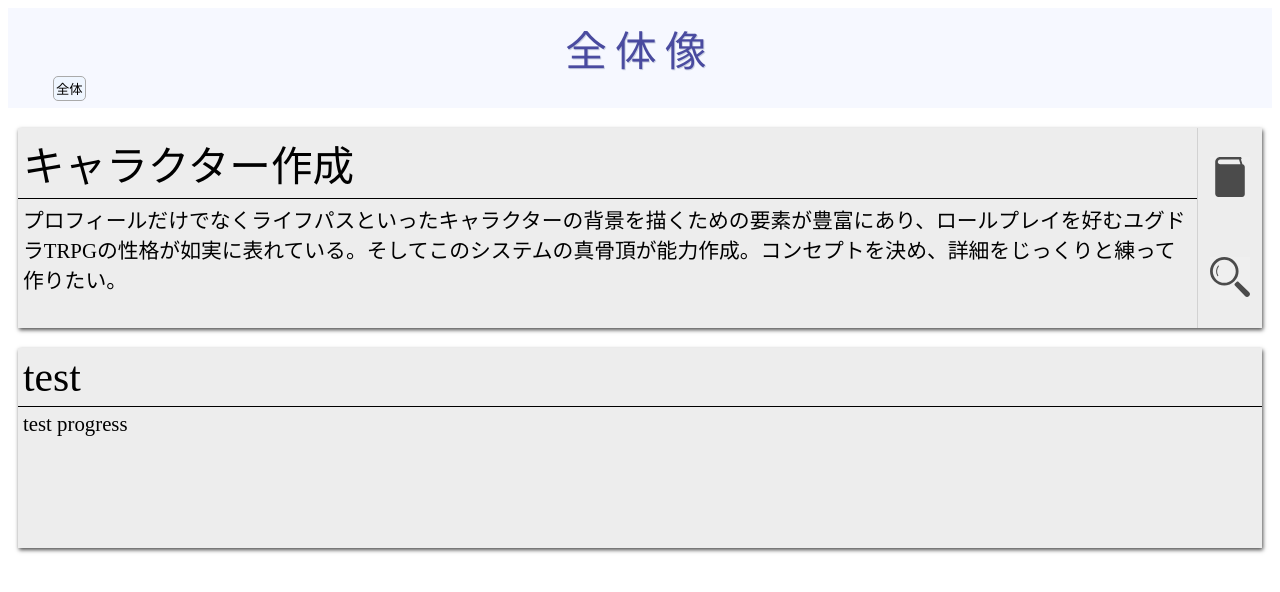
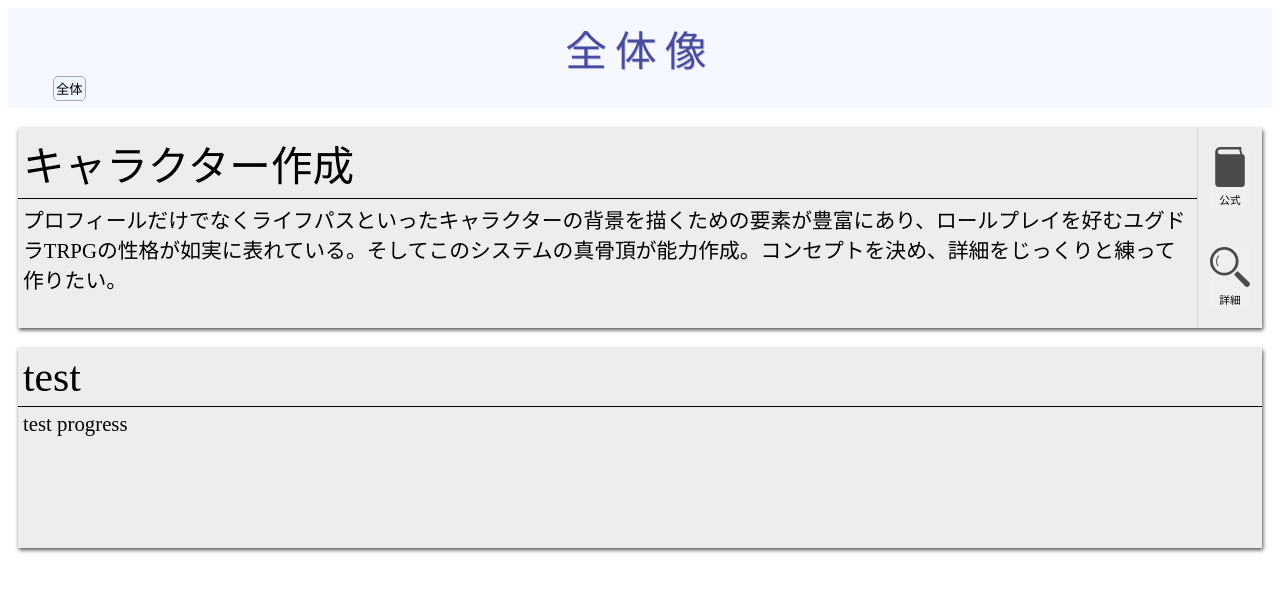
Before and after one commit to qwertyhoge/ygg_trpg_explain, a React app: page / in a window 1280 px wide. Shown: the top 592 px of the page. Built offline with nearby package versions, Linux system fonts and the light colour scheme; the HTML template or start-up script is replaced by a standard one.

Commit message:
added defined title of the links in ProgressCardLinks

```diff
--- a/src/ProgressCardLinks.jsx
+++ b/src/ProgressCardLinks.jsx
@@ -1,6 +1,12 @@
 import bookSvg from './book.svg'
 import loupeSvg from './loupe.svg'
 import transitionPage from './transitionpage';
+import styled from 'styled-components';
+
+const LinkTitle = styled.p`
+margin: 2px 0px;
+font-size: 0.8em;
+`;
 
 function ProgressCardLinks(props){
     const infoStyles = {
@@ -21,18 +27,25 @@ function ProgressCardLinks(props){
         cursor: 'pointer'
     };
 
+
     return (
     <div className="links" style={infoStyles}>
         {props.reference &&
         <button onClick={() => transitionPage(props.pageSetter, props.reference)} style={buttonStyles}>
             <img src={bookSvg} style={{width: '100%'}}>
             </img>
+            <LinkTitle>
+                公式
+            </LinkTitle>
         </button>
         }
         {props.detail &&
         <button onClick={() => transitionPage(props.pageSetter, props.detail)} style={buttonStyles}>
             <img src={loupeSvg} style={{width: '100%'}}>
             </img>
+            <LinkTitle>
+                詳細
+            </LinkTitle>
         </button>
         }
     </div>
```
